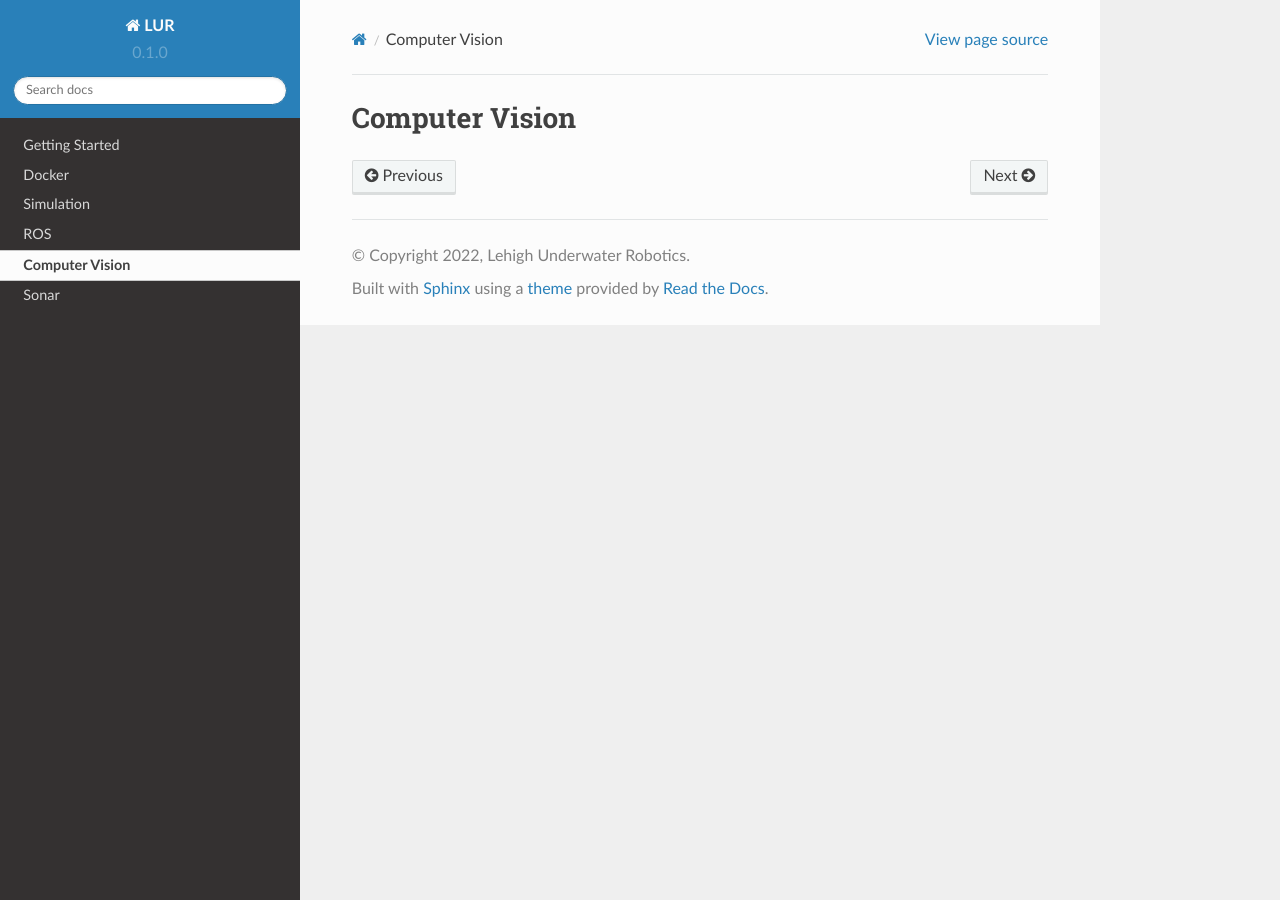
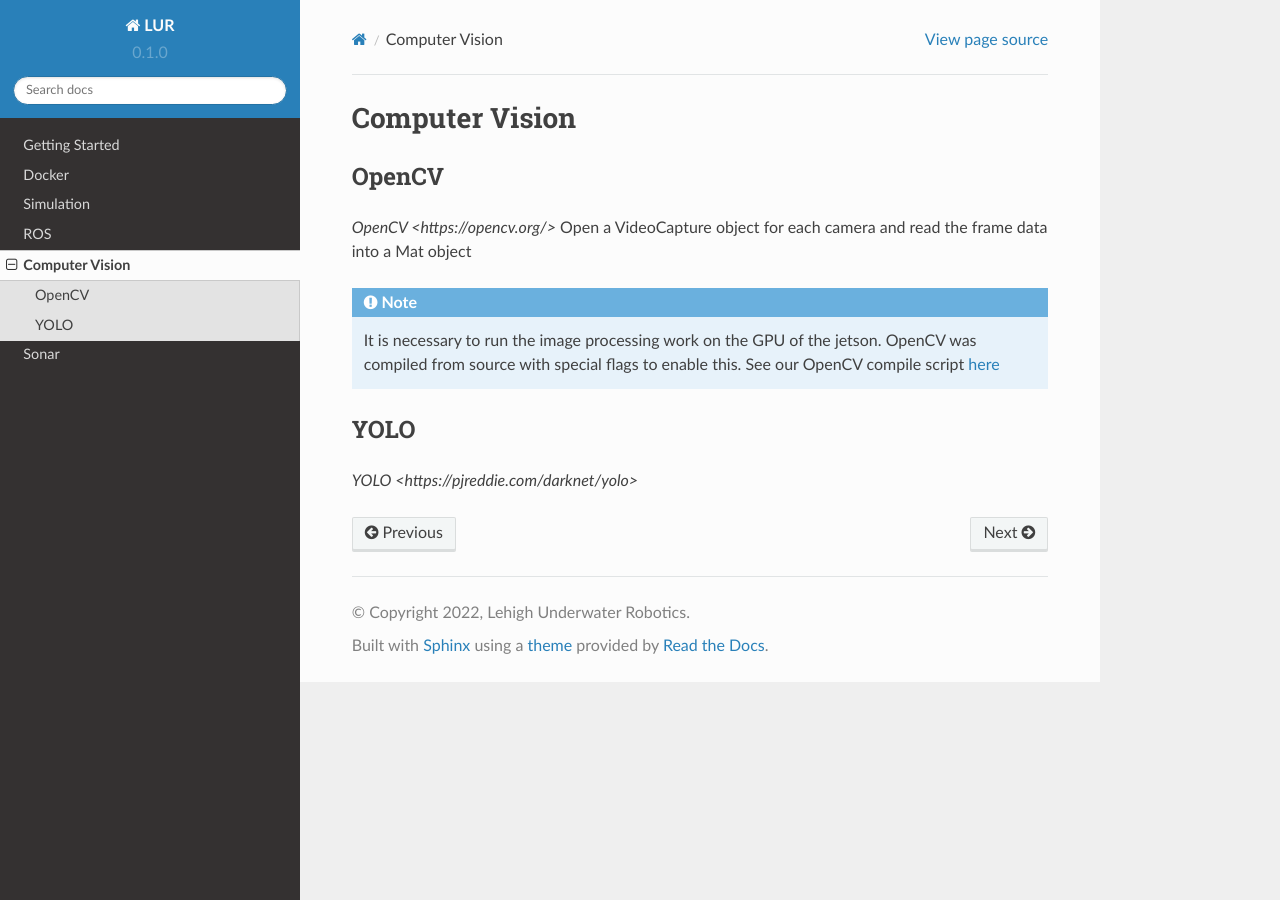
Before and after one commit to ntoddlong/lur, a Sphinx documentation site: the page built from docs/computer_vision.rst, in a window 1280 px wide. Built offline with Sphinx 7.4.7 and the Read the Docs theme 2.0.0, drawn with Linux system fonts in a browser that asks for light colours; pages that are not in the unit, such as notebooks, are missing from menus.

```diff
--- a/docs/computer_vision.rst
+++ b/docs/computer_vision.rst
@@ -1,2 +1,18 @@
 Computer Vision
 ===============
+
+.. _OpenCV:
+.. _YOLO:
+
+OpenCV
+------
+`OpenCV <https://opencv.org/>`
+Open a VideoCapture object for each camera and read the frame data into a Mat object
+
+.. note::
+
+   It is necessary to run the image processing work on the GPU of the jetson. OpenCV was compiled from source with special flags to enable this. See our OpenCV compile script `here <https://github.com/ntoddlong/lur/blob/main/opencv_build.sh>`_
+
+YOLO
+----
+`YOLO <https://pjreddie.com/darknet/yolo>`
--- a/docs/sonar.rst
+++ b/docs/sonar.rst
@@ -1,5 +1,10 @@
 Sonar
 =====
 
+.. _Ping-protocol:
+
+Ping-protocol
+-------------
 Ping protocol `docs <https://docs.bluerobotics.com/ping-protocol/>`_
 and `github <https://github.com/bluerobotics/ping-protocol>`_
+Also, `ping-cpp <https://github.com/bluerobotics/ping-cpp>`_
```
Also changed, not shown: docs/getting_started.rst (+9 -0 lines), docs/index.rst (+10 -10 lines), docs/simulation.rst (+5 -2 lines), 3 other files.
